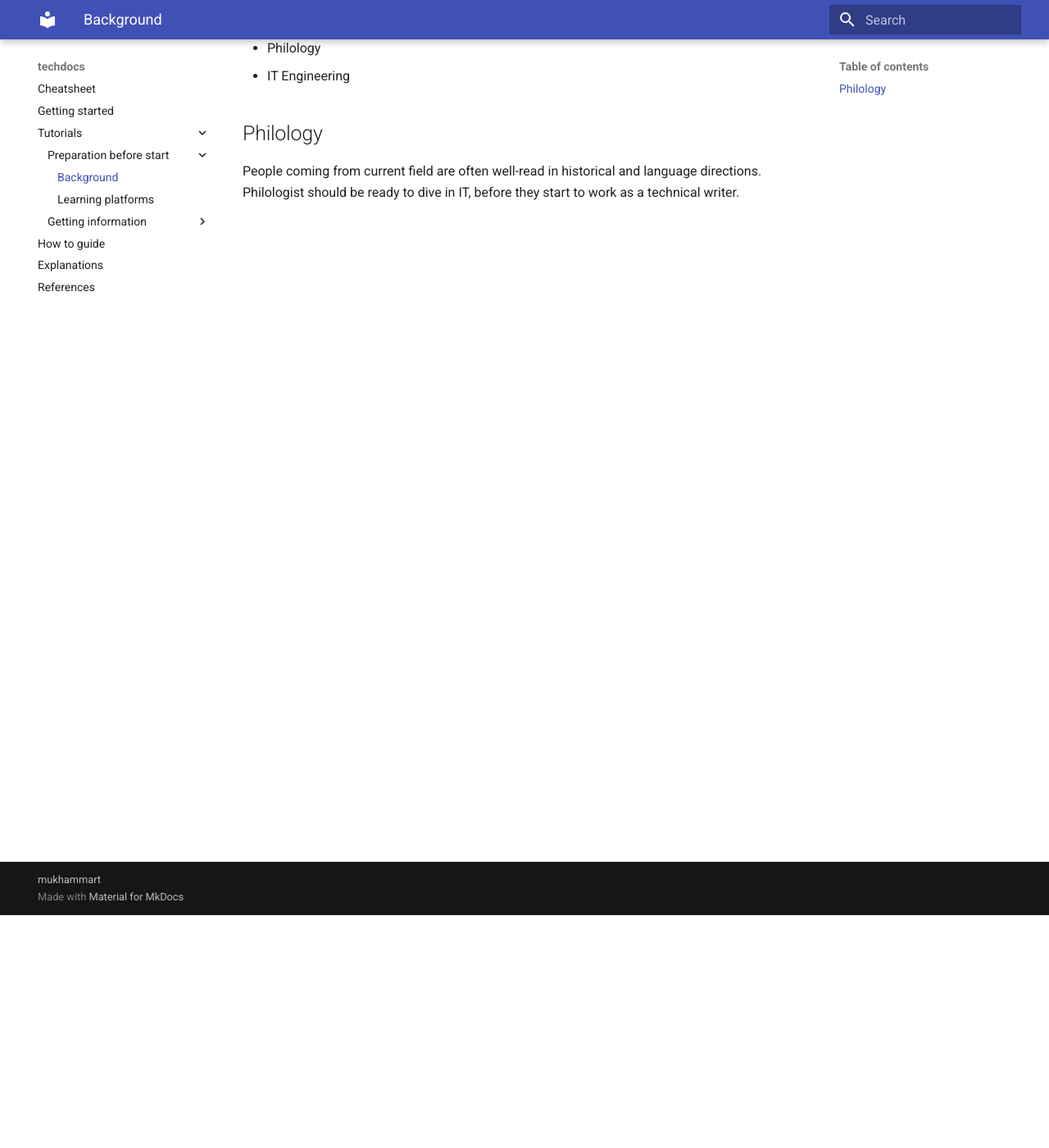
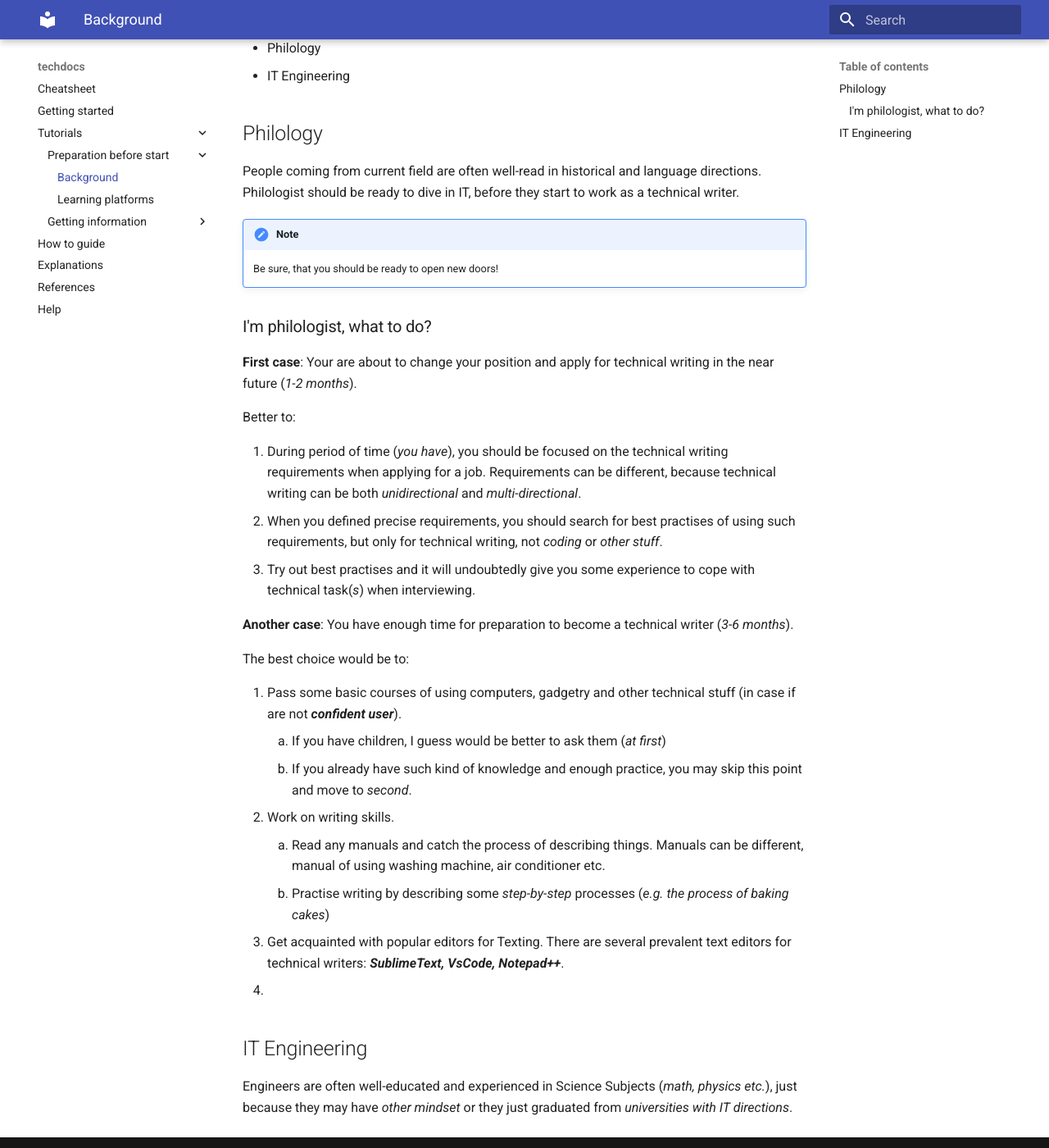
Before and after one commit to predator1995/fortechwriterz, an MkDocs documentation site: the page built from docs/tutorials/preparation-before-start/background.md, in a window 1280 px wide and 1400 px high, scrolled down 284 px. Shown: the whole window at 82% size. Built offline with MkDocs 1.6.1 and Material for MkDocs 9.7.7, drawn with Linux system fonts in a browser that asks for light colours.

Commit message:
helpadded

```diff
--- a/docs/tutorials/preparation-before-start/background.md
+++ b/docs/tutorials/preparation-before-start/background.md
@@ -14,3 +14,35 @@ Backgrounds that can be reviewed while applying for technical writer position:
 ## Philology
 
 People coming from current field are often well-read in historical and language directions. Philologist should be ready to dive in IT, before they start to work as a technical writer.
+
+!!! note
+
+    Be sure, that you should be ready to open new doors!
+
+### I'm philologist, what to do?
+
+**First case**: Your are about to change your position and apply for technical writing in the near future (*1-2 months*).
+
+Better to:
+
+  1. During period of time (*you have*), you should be focused on the technical writing requirements when applying for a job. Requirements can be different, because technical writing can be both *unidirectional* and *multi-directional*.
+  2. When you defined precise requirements, you should search for best practises of using such requirements, but only for technical writing, not *coding* or *other stuff*.
+  3. Try out best practises and it will undoubtedly give you some experience to cope with technical task(*s*) when interviewing.
+
+
+**Another case**: You have enough time for preparation to become a technical writer (*3-6 months*).
+
+The best choice would be to:
+
+  1. Pass some basic courses of using computers, gadgetry and other technical stuff (in case if are not ***confident user***).
+     1.  If you have children, I guess would be better to ask them (*at first*)
+     2.  If you already have such kind of knowledge and enough practice, you may skip this point and move to *second*.
+  2.  Work on writing skills.
+    1. Read any manuals and catch the process of describing things. Manuals can be different, manual of using washing machine, air conditioner etc.
+    2. Practise writing by describing some *step-by-step* processes (*e.g. the process of baking cakes*)
+  3. Get acquainted with popular editors for Texting. There are several prevalent text editors for technical writers: ***SublimeText, VsCode, Notepad++***.
+  4.
+
+## IT Engineering
+
+Engineers are often well-educated and experienced in Science Subjects (*math, physics etc.*), just because they may have *other mindset* or they just graduated from *universities with IT directions*.
--- a/mkdocs.yml
+++ b/mkdocs.yml
@@ -16,6 +16,7 @@ nav:
 - 'How to guide': 'how-to-guide/how_to_guide.md'
 - 'Explanations': 'explanations/explanations.md'
 - 'References': 'references/references.md'
+- 'Help': 'help.md'
 
 copyright: "mukhammart"
 
```
Also changed, not shown: docs/help.md (added, +18 -0 lines).
